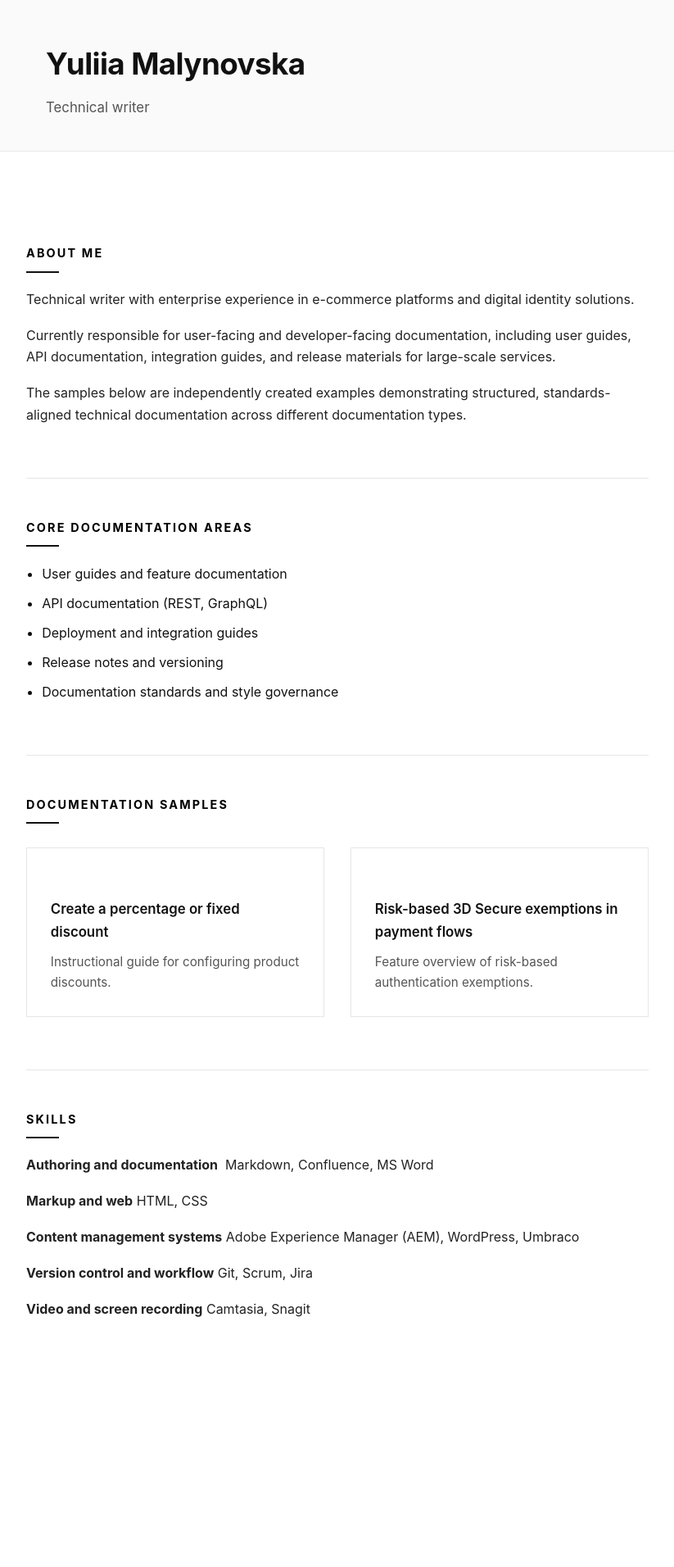
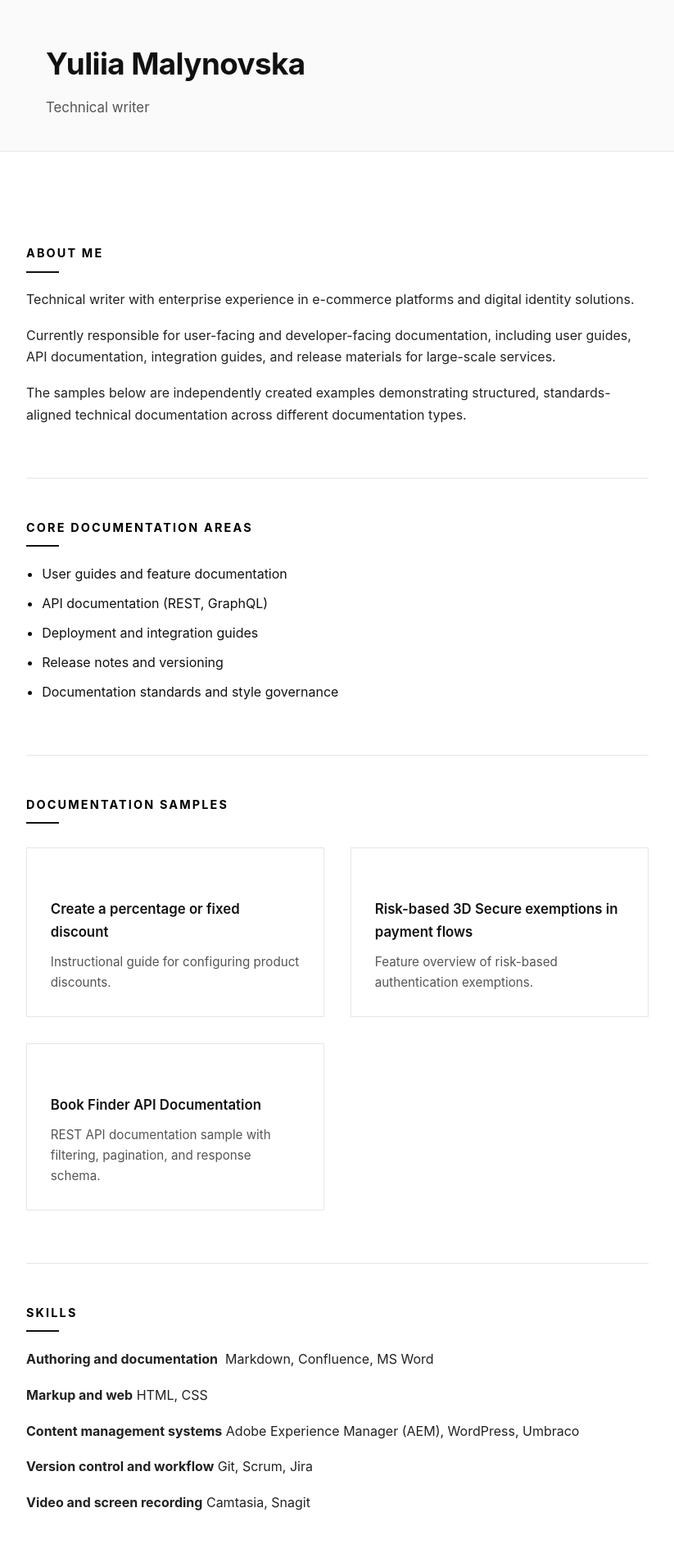
Before and after one commit to malynovskayuliia-eng/malynovskayuliia-eng.github.io, a Jekyll site: the page built from index.md, in a window 1280 px wide. Shown: the whole page at 82% size, without its empty margins (228-1051 px from the left). Built offline with Jekyll 4.4.1, drawn with Linux system fonts in a browser that asks for light colours; before the commit the page ends 1676 px from its top, so only the background shows below that.

Commit message:
Update index.md

```diff
--- a/index.md
+++ b/index.md
@@ -36,6 +36,11 @@ The samples below are independently created examples demonstrating structured, s
     <p>Feature overview of risk-based authentication exemptions.</p>
   </a>
 
+  <a href="/book-finder-api" class="sample-card">
+  <h3>Book Finder API Documentation</h3>
+  <p>REST API documentation sample with filtering, pagination, and response schema.</p>
+</a>
+
 </div>
 
 
```
